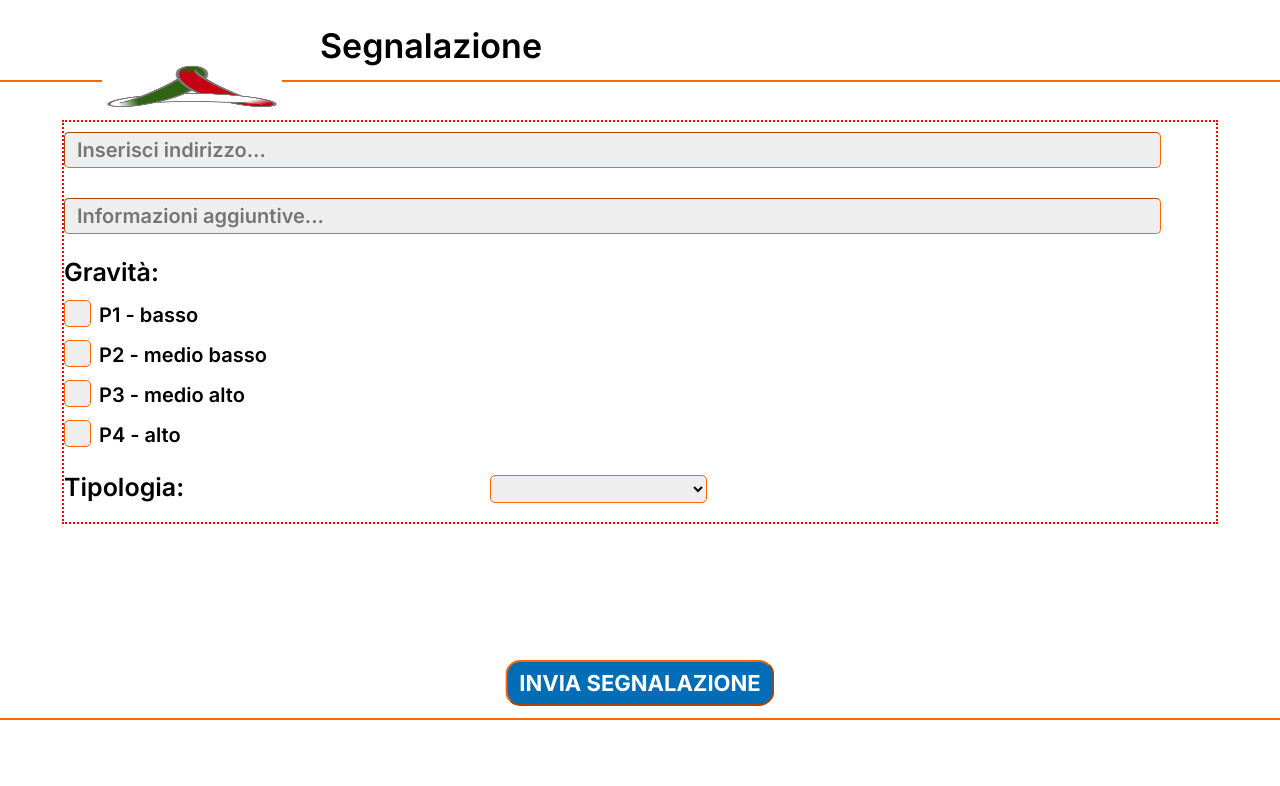
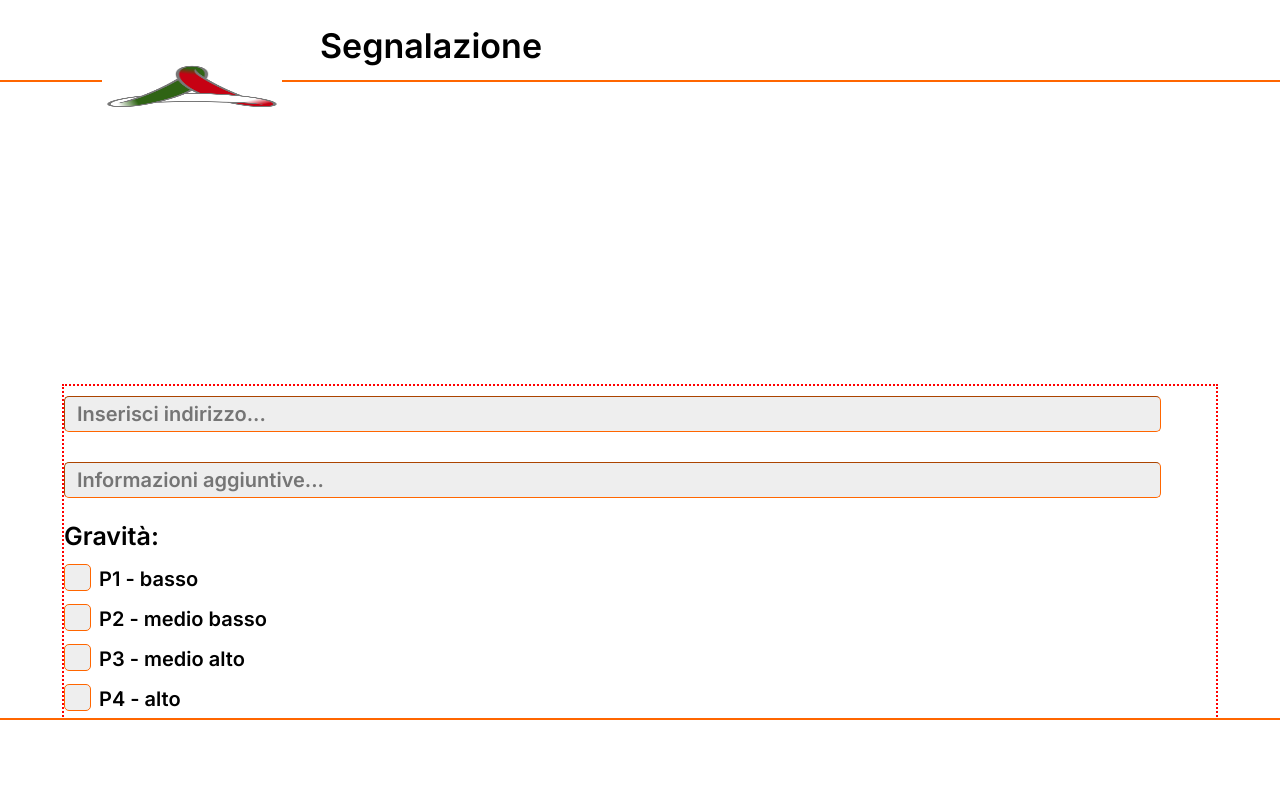
Before and after one commit to LeoBargna/CivilAlert, a React (Vite) app: page /attivazione in a window 1280 px wide. Shown: the top 786 px of the page. Built offline with nearby package versions, Linux system fonts and the light colour scheme.

Commit message:
prova anti-scroll 4

```diff
--- a/src/css/attivazione.css
+++ b/src/css/attivazione.css
@@ -12,7 +12,7 @@
 .info{
   overflow: -moz-hidden-unscrollable;
   position: absolute;
-  top: 15% !important;
+  margin-top: 30%;
   width: 90%;
   left: 50%;
   height: 50%;
```
